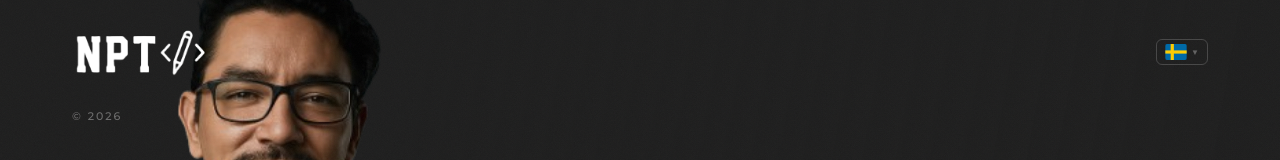
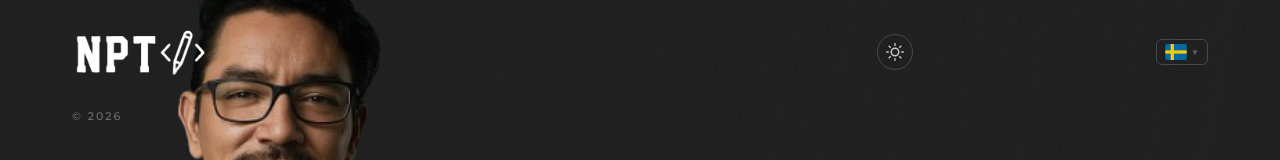
Before and after one commit to LordNelson83/Nelson_Portfolio, a React (Vite) app: page / in a window 1280 px wide. Shown: the top 160 px of the page. Built offline with nearby package versions, Linux system fonts and the light colour scheme; a web font is replaced by a local one.

Commit message:
feat: dark/light mode — CSS tokens + ThemeContext + toggle button in navbar

```diff
--- a/src/components/Navbar.css
+++ b/src/components/Navbar.css
@@ -330,3 +330,33 @@
   .lang-switcher--mobile .lang-name { font-size: 14px; }
   .lang-switcher--mobile .lang-flag { font-size: 20px; }
 }
+
+/* ══ THEME TOGGLE BUTTON ══ */
+.theme-toggle {
+  display: flex;
+  align-items: center;
+  justify-content: center;
+  width: 36px;
+  height: 36px;
+  border-radius: 50%;
+  border: none;
+  cursor: pointer;
+  background: transparent;
+  transition: background 0.2s, transform 0.3s;
+  flex-shrink: 0;
+  z-index: 220;
+}
+
+.theme-toggle:hover {
+  background: rgba(255,162,5,0.12);
+  transform: rotate(20deg);
+}
+
+.theme-toggle--dark  { color: rgba(255,255,255,0.75); border: 0.8px solid rgba(255,255,255,0.18); }
+.theme-toggle--light { color: rgba(30,30,30,0.65);    border: 0.8px solid rgba(30,30,30,0.18); }
+
+.theme-toggle--dark:hover,
+.theme-toggle--light:hover {
+  color: #ffa205;
+  border-color: rgba(255,162,5,0.5);
+}
--- a/src/components/Navbar.jsx
+++ b/src/components/Navbar.jsx
@@ -3,6 +3,7 @@ import { NavLink, Link, useLocation } from "react-router-dom";
 import "./Navbar.css";
 import nptLogo from "../assets/images2/npt.png";
 import { useLang } from "../i18n/LangContext";
+import { useTheme } from "../i18n/ThemeContext";
 
 /* Banderas como componentes SVG inline — compatibles con todos los navegadores */
 const FlagSE = () => (
@@ -41,6 +42,7 @@ const Navbar = ({ isHome = false }) => {
   const [langOpen, setLangOpen]   = useState(false);
   const location                  = useLocation();
   const { lang, switchLang, t }   = useLang();
+  const { theme, toggleTheme }     = useTheme();
 
   const currentLang = LANGS.find(l => l.code === lang) || LANGS[0];
   const CurrentFlag = currentLang.Flag;
@@ -125,6 +127,34 @@ const Navbar = ({ isHome = false }) => {
         </div>
       </div>
 
+      {/* Botón Dark/Light toggle */}
+      <button
+        className={`theme-toggle ${isHome ? "theme-toggle--dark" : "theme-toggle--light"}`}
+        onClick={toggleTheme}
+        aria-label={theme === "dark" ? "Aktivera ljust läge" : "Aktivera mörkt läge"}
+        title={theme === "dark" ? "Light mode" : "Dark mode"}
+      >
+        {theme === "dark" ? (
+          /* Sol — cambiar a light */
+          <svg viewBox="0 0 24 24" width="18" height="18" fill="none" stroke="currentColor" strokeWidth="2" strokeLinecap="round">
+            <circle cx="12" cy="12" r="5"/>
+            <line x1="12" y1="1" x2="12" y2="3"/>
+            <line x1="12" y1="21" x2="12" y2="23"/>
+            <line x1="4.22" y1="4.22" x2="5.64" y2="5.64"/>
+            <line x1="18.36" y1="18.36" x2="19.78" y2="19.78"/>
+            <line x1="1" y1="12" x2="3" y2="12"/>
+            <line x1="21" y1="12" x2="23" y2="12"/>
+            <line x1="4.22" y1="19.78" x2="5.64" y2="18.36"/>
+            <line x1="18.36" y1="5.64" x2="19.78" y2="4.22"/>
+          </svg>
+        ) : (
+          /* Luna — cambiar a dark */
+          <svg viewBox="0 0 24 24" width="18" height="18" fill="none" stroke="currentColor" strokeWidth="2" strokeLinecap="round">
+            <path d="M21 12.79A9 9 0 1 1 11.21 3 7 7 0 0 0 21 12.79z"/>
+          </svg>
+        )}
+      </button>
+
       {/* Selector de idioma desktop — fuera del menú mobile */}
       <div
         className={`lang-switcher lang-switcher--desktop ${isHome ? "lang-switcher--dark" : "lang-switcher--light"}`}
--- /dev/null
+++ b/src/i18n/ThemeContext.jsx
@@ -0,0 +1,26 @@
+import { createContext, useContext, useState, useEffect } from "react";
+
+const ThemeContext = createContext();
+
+export const ThemeProvider = ({ children }) => {
+  /* Lee preferencia guardada o usa dark por defecto */
+  const [theme, setTheme] = useState(() => {
+    return localStorage.getItem("npt-theme") || "dark";
+  });
+
+  /* Aplica data-theme al <html> y guarda en localStorage */
+  useEffect(() => {
+    document.documentElement.setAttribute("data-theme", theme);
+    localStorage.setItem("npt-theme", theme);
+  }, [theme]);
+
+  const toggleTheme = () => setTheme(t => t === "dark" ? "light" : "dark");
+
+  return (
+    <ThemeContext.Provider value={{ theme, toggleTheme }}>
+      {children}
+    </ThemeContext.Provider>
+  );
+};
+
+export const useTheme = () => useContext(ThemeContext);
--- a/src/index.css
+++ b/src/index.css
@@ -5,22 +5,104 @@
   padding: 0;
 }
 
+/* ══ DESIGN TOKENS — Dark Mode (default) ══ */
 :root {
   font-family: "Montserrat", sans-serif;
   font-weight: 400;
   line-height: 1.5;
+
+  /* Backgrounds */
+  --bg-primary:      #1e1e1e;
+  --bg-secondary:    #111111;
+  --bg-surface:      rgba(255,255,255,0.04);
+  --bg-surface-hover:rgba(255,255,255,0.07);
+
+  /* Text */
+  --text-primary:    #ffffff;
+  --text-secondary:  rgba(255,255,255,0.72);
+  --text-muted:      rgba(255,255,255,0.35);
+  --text-heading:    #ffffff;
+
+  /* Accent — siempre igual en ambos modos */
+  --accent:          #ffa205;
+  --accent-hover:    #ffb733;
+  --accent-subtle:   rgba(255,162,5,0.12);
+
+  /* Borders */
+  --border:          rgba(255,255,255,0.08);
+  --border-strong:   rgba(255,255,255,0.18);
+
+  /* Navbar */
+  --nav-bg:          transparent;
+  --nav-bg-sticky:   #1e1e1e;
+  --nav-shadow:      none;
+  --nav-link:        rgba(255,255,255,0.75);
+  --nav-link-hover:  #ffa205;
+
+  /* Cards / tiles */
+  --tile-bg:         rgba(255,255,255,0.04);
+  --tile-border:     rgba(255,255,255,0.06);
+  --tile-text:       rgba(255,255,255,0.75);
+
+  /* Scrollbar */
+  --scrollbar-track: #1e1e1e;
+  --scrollbar-thumb: #444444;
+
+  /* Transitions */
+  --theme-transition: background-color 0.35s ease, color 0.35s ease, border-color 0.35s ease;
+
   color-scheme: dark;
-  color: #ffffff;
-  background-color: #1e1e1e;
+  color: var(--text-primary);
+  background-color: var(--bg-primary);
+}
+
+/* ══ DESIGN TOKENS — Light Mode ══ */
+:root[data-theme="light"] {
+  /* Backgrounds */
+  --bg-primary:      #f5f4f0;
+  --bg-secondary:    #ebebeb;
+  --bg-surface:      rgba(0,0,0,0.03);
+  --bg-surface-hover:rgba(0,0,0,0.06);
+
+  /* Text */
+  --text-primary:    #1e1e1e;
+  --text-secondary:  rgba(30,30,30,0.72);
+  --text-muted:      rgba(30,30,30,0.40);
+  --text-heading:    #1e1e1e;
+
+  /* Borders */
+  --border:          rgba(30,30,30,0.08);
+  --border-strong:   rgba(30,30,30,0.18);
+
+  /* Navbar */
+  --nav-bg:          transparent;
+  --nav-bg-sticky:   #f5f4f0;
+  --nav-shadow:      0 1px 0 rgba(0,0,0,0.08);
+  --nav-link:        rgba(30,30,30,0.65);
+  --nav-link-hover:  #1e1e1e;
+
+  /* Cards / tiles */
+  --tile-bg:         rgba(0,0,0,0.03);
+  --tile-border:     rgba(0,0,0,0.06);
+  --tile-text:       rgba(30,30,30,0.75);
+
+  /* Scrollbar */
+  --scrollbar-track: #f5f4f0;
+  --scrollbar-thumb: #bbbbbb;
+
+  color-scheme: light;
+  color: var(--text-primary);
+  background-color: var(--bg-primary);
 }
 
 body {
   min-height: 100vh;
-  background-color: #1e1e1e;
+  background-color: var(--bg-primary);
   overflow-x: hidden;
+  transition: var(--theme-transition);
 }
 
-/* Links base — sin subrayado ni decoración extraña */
+/* Links base */
 a {
   text-decoration: none;
   color: inherit;
@@ -30,7 +112,7 @@ a {
   border-radius: 0;
 }
 
-/* Scrollbar discreta */
+/* Scrollbar */
 ::-webkit-scrollbar { width: 6px; }
-::-webkit-scrollbar-track { background: #1e1e1e; }
-::-webkit-scrollbar-thumb { background: #444; border-radius: 3px; }
+::-webkit-scrollbar-track { background: var(--scrollbar-track); }
+::-webkit-scrollbar-thumb { background: var(--scrollbar-thumb); border-radius: 3px; }
--- a/src/main.jsx
+++ b/src/main.jsx
@@ -4,14 +4,17 @@ import './index.css';
 import App from './App';
 import { BrowserRouter } from 'react-router-dom';
 import { LangProvider } from './i18n/LangContext';
+import { ThemeProvider } from './i18n/ThemeContext';
 
 const root = ReactDOM.createRoot(document.getElementById('root'));
 root.render(
   <React.StrictMode>
     <BrowserRouter>
-      <LangProvider>
-        <App />
-      </LangProvider>
+      <ThemeProvider>
+        <LangProvider>
+          <App />
+        </LangProvider>
+      </ThemeProvider>
     </BrowserRouter>
   </React.StrictMode>
 );
```
